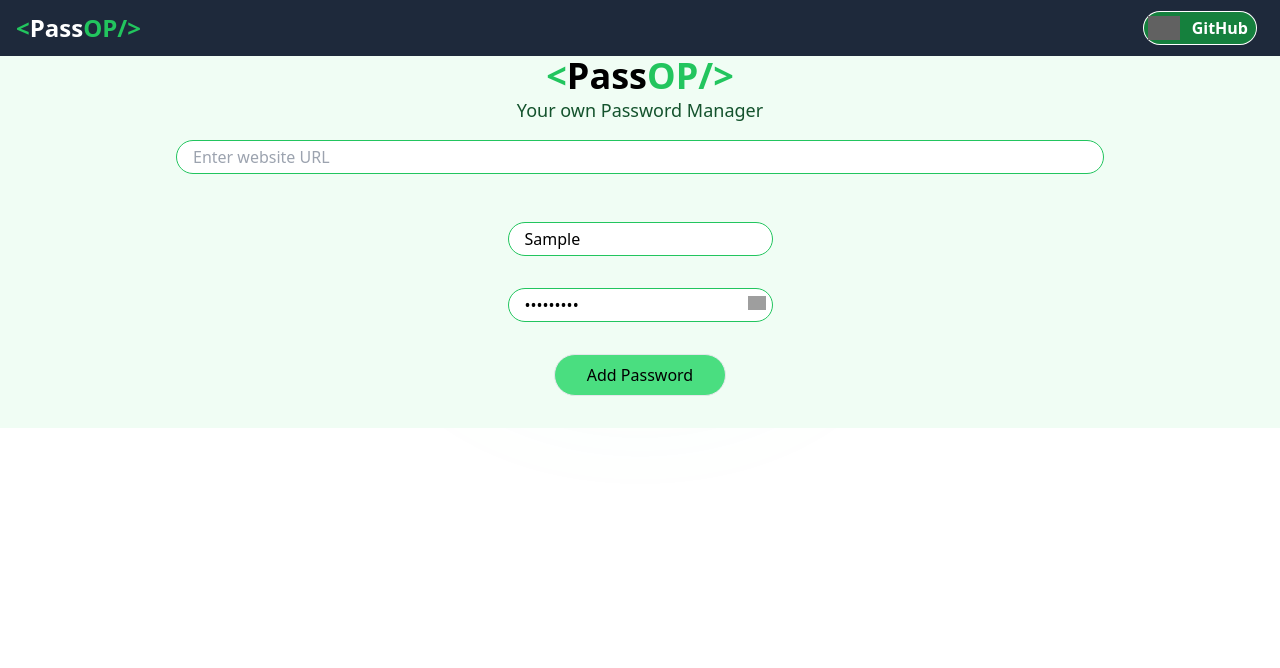
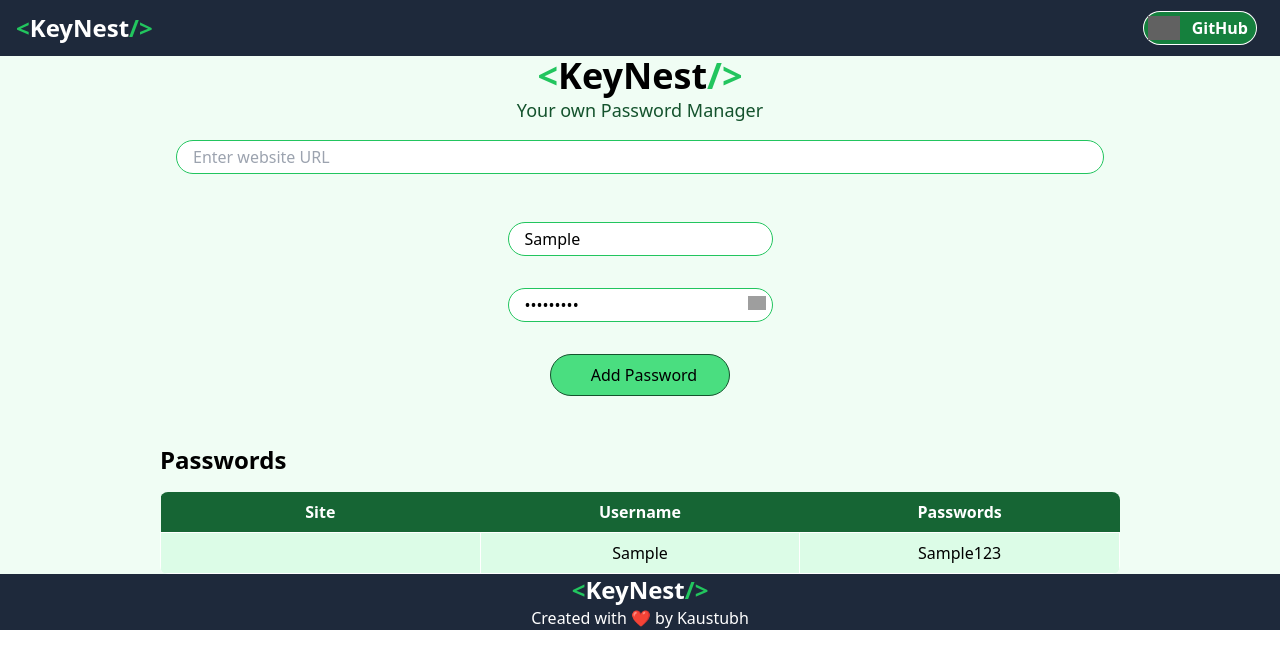
Before and after one commit to kstubhieeee/KeyNest, a React (Vite) app: page / in a window 1280 px wide. Both pictures are taken after typing "Sample", "Sample123" into the empty fields and a click on the button "Add Password". Shown: the top 668 px of the page. Built offline with nearby package versions, Linux system fonts and the light colour scheme; grey boxes are pictures that could not be loaded; some icons are missing.

Commit message:
ui fixes and mapping

```diff
--- a/src/App.jsx
+++ b/src/App.jsx
@@ -1,5 +1,6 @@
 
 import './App.css'
+import Footer from './components/Footer'
 import Manager from './components/Manager'
 import Navbar from './components/Navbar'
 
@@ -9,6 +10,7 @@ function App() {
     <div>
       <Navbar />
       <Manager />
+      <Footer />
     </div>
   )
 }
--- /dev/null
+++ b/src/components/Footer.jsx
@@ -0,0 +1,17 @@
+
+const Footer = () => {
+    return (
+        <div className='bg-slate-800 text-white flex flex-col justify-center items-center  w-full'>
+            <div className="logo font-bold text-white text-2xl">
+                <span className='text-green-500'> &lt;</span>
+
+                <span>KeyNest</span><span className='text-green-500'>/&gt;</span>
+
+
+            </div>
+            <div className='flex justify-center items-center'> Created with ❤️ by Kaustubh </div>
+        </div>
+    )
+}
+
+export default Footer
--- a/src/components/Manager.jsx
+++ b/src/components/Manager.jsx
@@ -66,7 +66,7 @@ const Manager = () => {
                 <h1 className='text-4xl text font-bold text-center'>
                     <span className='text-green-500'> &lt;</span>
 
-                    <span>Pass</span><span className='text-green-500'>OP/&gt;</span>
+                    <span>KeyNest</span><span className='text-green-500'>/&gt;</span>
 
                 </h1>
                 <p className='text-green-900 text-lg text-center'>Your own Password Manager</p>
@@ -97,13 +97,40 @@ const Manager = () => {
                         {/* submit button */}
 
 
-                        <button onClick={savePassword} className="className='flex justify-center items-center gap-2 bg-green-400 hover:bg-green-300 rounded-full px-8 py-2 w-fit border border-green-900'">
+                        <button onClick={savePassword} className="flex justify-center items-center gap-2 bg-green-400 hover:bg-green-300 rounded-full px-8 py-2 w-fit border border-green-900">
                             <lord-icon
                                 src="https://cdn.lordicon.com/jgnvfzqg.json"
                                 trigger="hover" >
                             </lord-icon>
                             Add Password</button>
                     </div>
+                </div>
+                <div className="passwords">
+                    <h2 className="font-bold text-2xl py-4">Passwords</h2>
+                    {passwordArray.length === 0 && <div>No passwords to show</div>}
+                    {passwordArray.length !== 0 &&
+                        <table className=" table-auto w-full overflow-hidden rounded-lg">
+                            <thead className="bg-green-800 text-white">
+                                <tr>
+                                    <th className="px-4 py-2">Site</th>
+                                    <th className="px-4 py-2">Username</th>
+                                    <th className="px-4 py-2">Passwords</th>
+                                </tr>
+                            </thead>
+                            <tbody className="bg-green-100">
+                                {passwordArray.map((item, position) => {
+                                    return (
+                                        <tr key={position}>
+                                            <td className="text-center border-white w-32 border px-4 py-2">{item.site}</td>
+                                            <td className="text-center border-white w-32 border px-4 py-2">{item.username}</td>
+                                            <td className="text-center border-white w-32 border px-4 py-2">{item.password}</td>
+                                        </tr>
+                                    );
+                                })}
+
+
+                            </tbody>
+                        </table>}
                 </div>
             </div>
 
--- a/src/components/Navbar.jsx
+++ b/src/components/Navbar.jsx
@@ -7,7 +7,7 @@ const Navbar = () => {
                 <div className="logo font-bold text-white text-2xl">
                     <span className='text-green-500'> &lt;</span>
 
-                    <span>Pass</span><span className='text-green-500'>OP/&gt;</span>
+                    <span>KeyNest</span><span className='text-green-500'>/&gt;</span>
 
 
                 </div>
```
